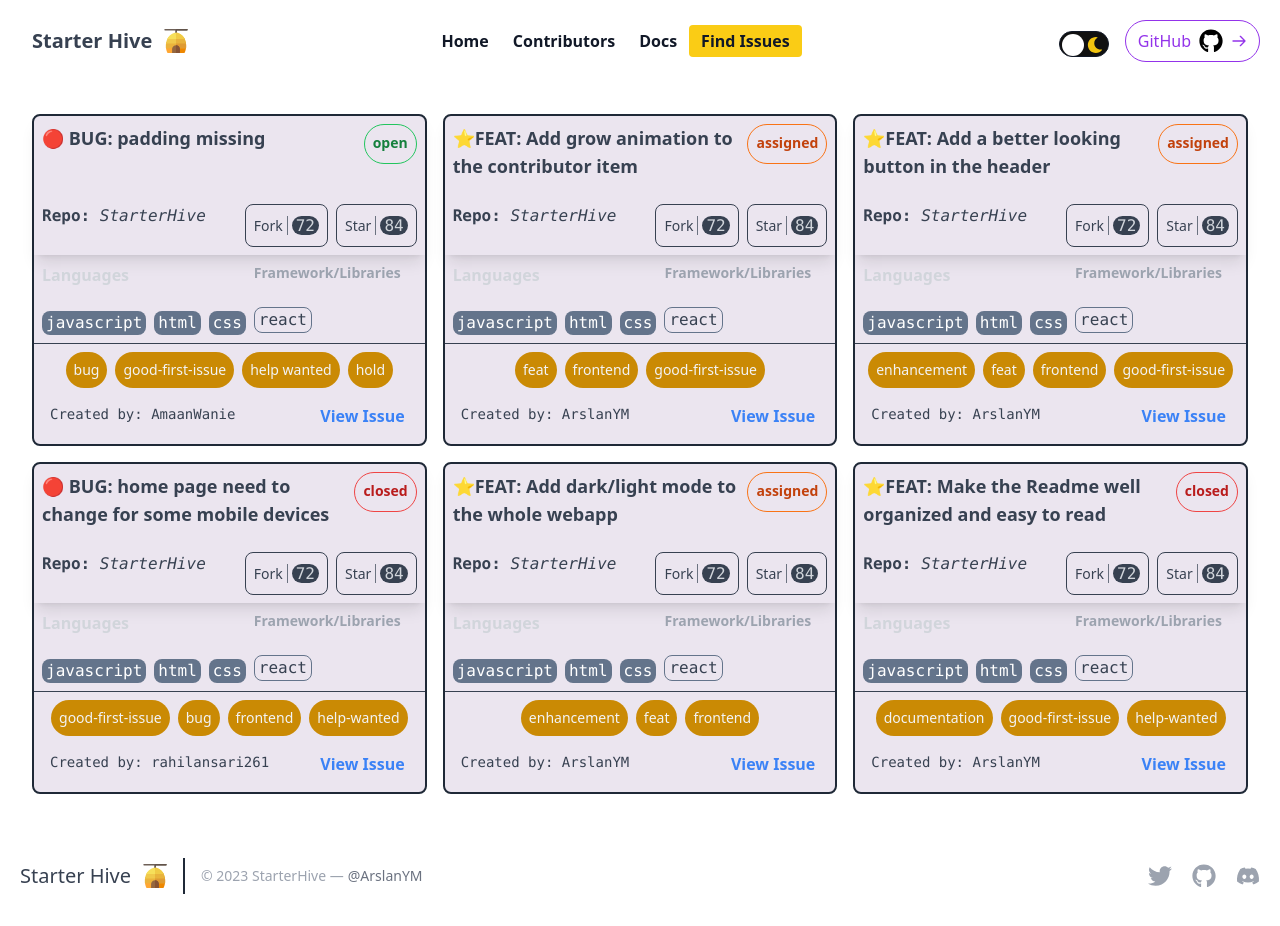
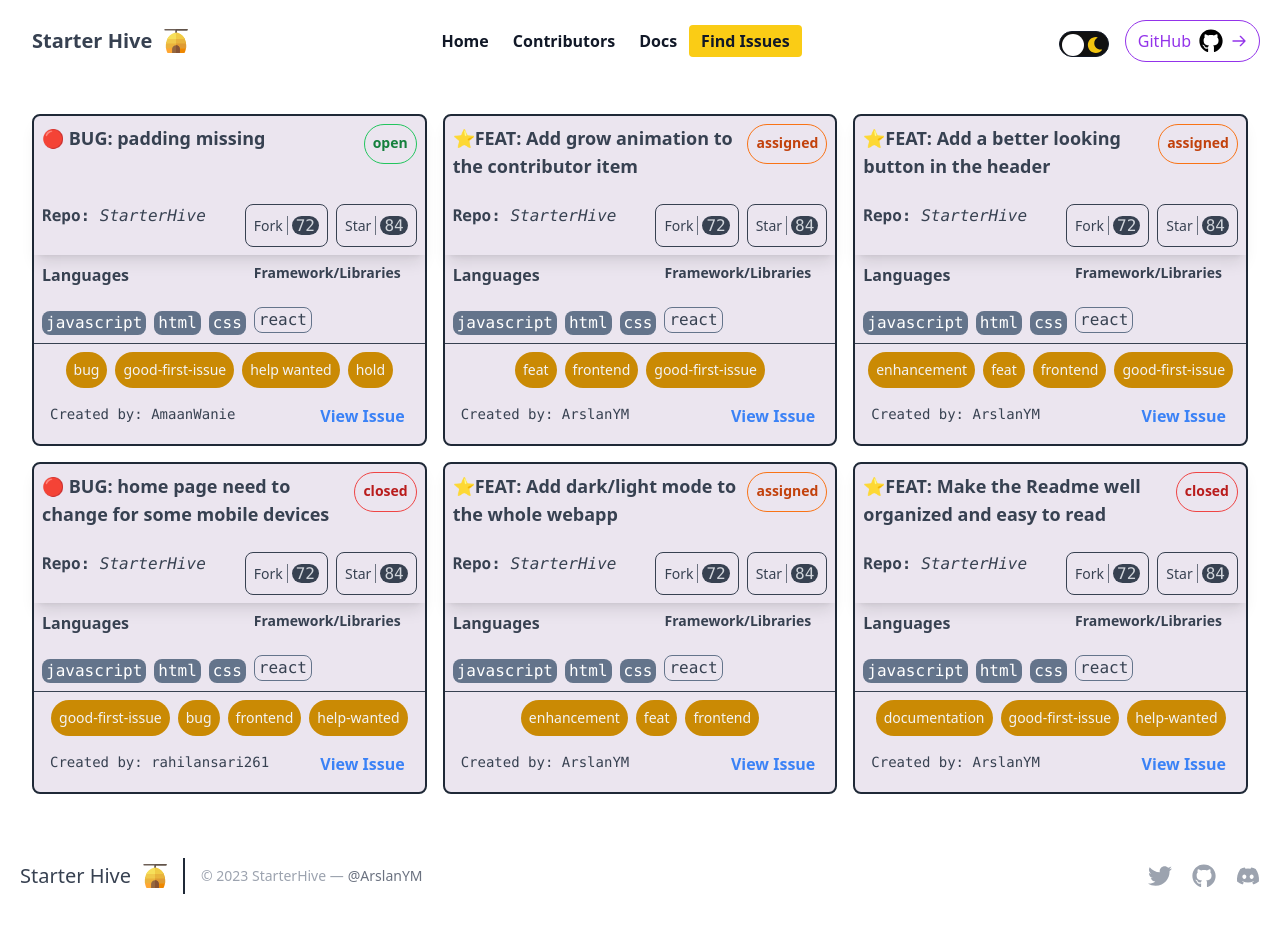
Before and after one commit to ArslanYM/StarterHive, a React (Vite) app in the folder web/: page /issues in a window 1280 px wide. Built offline with nearby package versions, Linux system fonts and the light colour scheme.

Commit message:
FIX: Contrast ratio in light mode for issue cards

```diff
--- a/web/src/pages/Issues/Issue.jsx
+++ b/web/src/pages/Issues/Issue.jsx
@@ -63,7 +63,7 @@ const Issue = ({
       </div>
       <div className='flex justify-between px-2 mt-2'>
         <div>
-          <h2 className='text-md text-gray-300 font-semibold'>Languages</h2>
+          <h2 className={`text-md  ${theme.text_Color} font-semibold`}>Languages</h2>
           <br />
           <div className='flex flex-wrap gap-2'>
             {languages.map((item) => {
@@ -79,7 +79,7 @@ const Issue = ({
           </div>
         </div>
         <div className='pr-4'>
-          <h2 className='text-sm text-gray-400 font-semibold'>
+          <h2 className={`text-sm ${theme.text_Color} font-semibold`}>
             Framework/Libraries
           </h2>
           <br />
```
